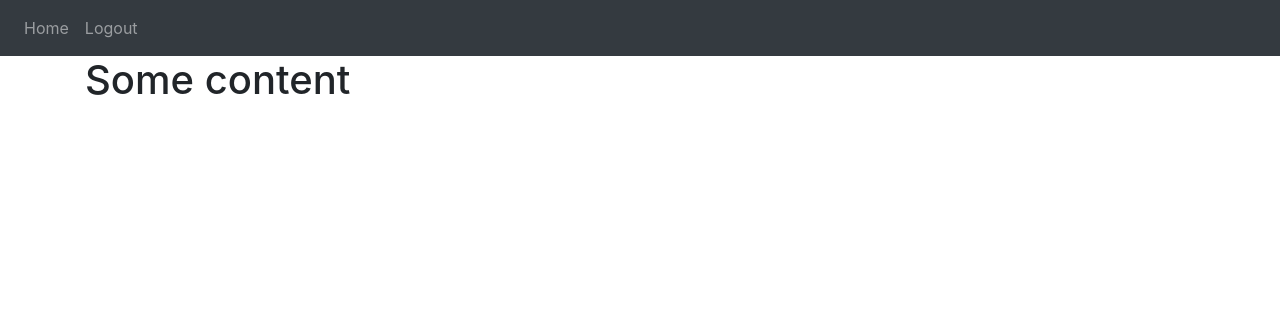
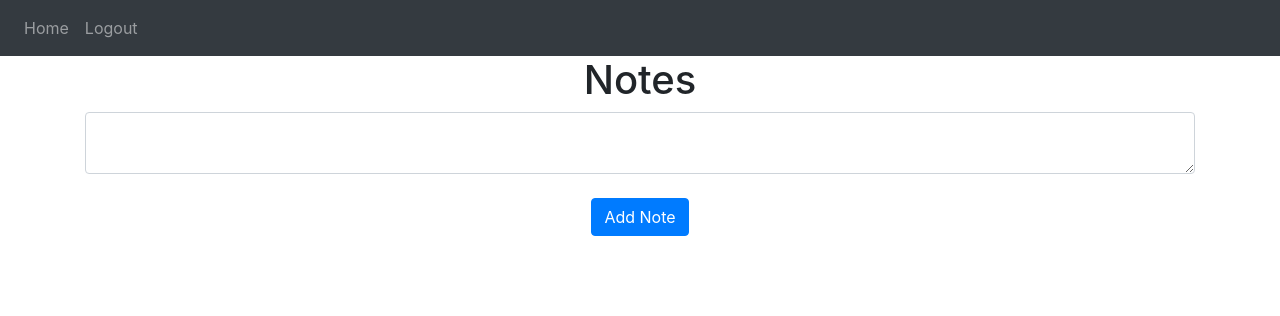
Before and after one commit to NgdMav/FlaskProject, a Flask app: page / in a window 1280 px wide. Shown: the top 316 px of the page. Run offline with Flask 3, Linux system fonts and the light colour scheme; the visitor is signed in with stand-in values (Sample User, id 1); data that the repository does not hold is empty; some libraries are stand-ins or nearby versions.

Commit message:
Form fot list and create a note

```diff
--- a/website/templates/home.html
+++ b/website/templates/home.html
@@ -3,5 +3,17 @@
 {% block title %}Home{% endblock %}
 
 {% block content %}
-    <h1>Some content</h1>
+    <h1 align="center">Notes</h1>
+    <ul class="list-group list-group-flush" id="notes">
+        {% for note in user.notes %}
+            <li class="list-group-item">{{ note.data }}</li>
+        {% endfor %}
+    </ul>
+    <form method="post">
+        <textarea name="note" id="note" class="form-control"></textarea>
+        <br />
+        <div align="center">
+            <button type="submit" class="btn btn-primary">Add Note</button>
+        </div>
+    </form>
 {% endblock %}
```
